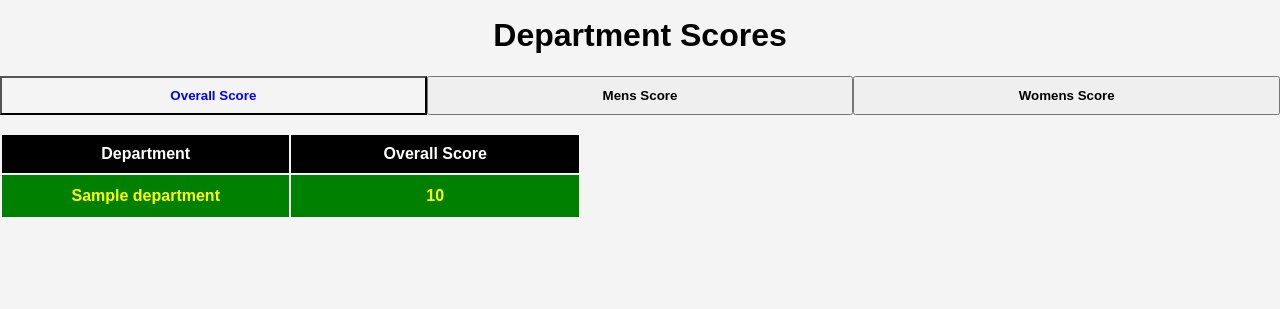
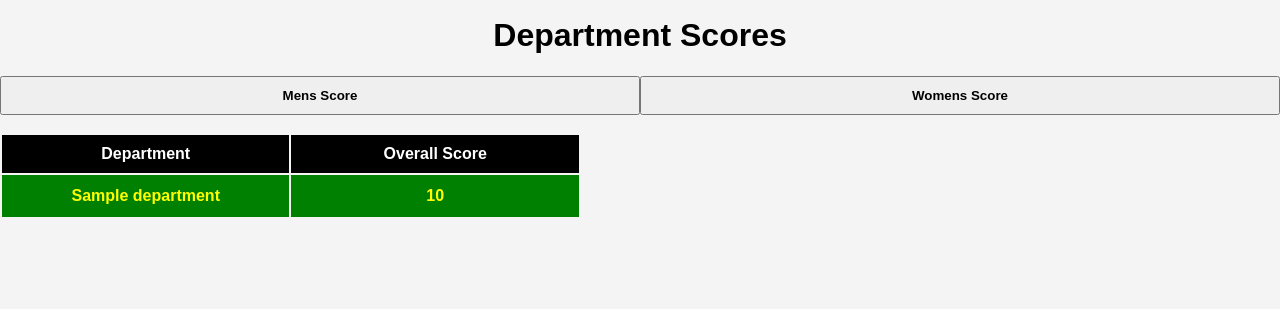
Before and after one commit to pratheekraokb/flames24, a Django app: page /dept-results/ in a window 1280 px wide. Shown: the part 88-397 px from the top of the page. Run offline with Django 4.2, Linux system fonts and the light colour scheme; tables that the repository leaves empty hold one stand-in row (values such as "Sample post"); some libraries are stand-ins or nearby versions.

Commit message:
Overall scores removed

```diff
--- a/flames24_app/templates/user_page/event_result.html
+++ b/flames24_app/templates/user_page/event_result.html
@@ -95,7 +95,7 @@
         <button id="mens-events-btn">Men's Events</button>
         <button id="womens-events-btn">Women's Events</button>
     </div>
-    <h1 id="mens-events-heading">Men's Events</h1>
+    <!-- <h1 id="mens-events-heading">Men's Events</h1> -->
     <h1 id="womens-events-heading" style="display: none;">Women's Events</h1>
 
 
--- a/flames24_app/templates/user_page/results.html
+++ b/flames24_app/templates/user_page/results.html
@@ -131,7 +131,7 @@
 
     <!-- Buttons to toggle table visibility -->
     <div class="btn-group" role="group" aria-label="Tables" style="display: flex;">
-        <button type="button" class="btn btn-primary equal-width" id="overall-btn">Overall Score</button>
+        <!-- <button type="button" class="btn btn-primary equal-width" id="overall-btn">Overall Score</button> -->
         <button type="button" class="btn btn-primary equal-width" id="mens-btn">Mens Score</button>
         <button type="button" class="btn btn-primary equal-width" id="womens-btn">Womens Score</button>
     </div>
```
